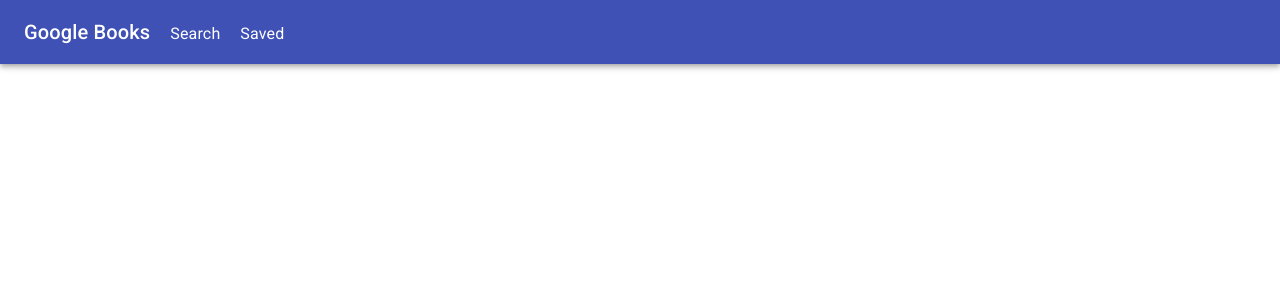
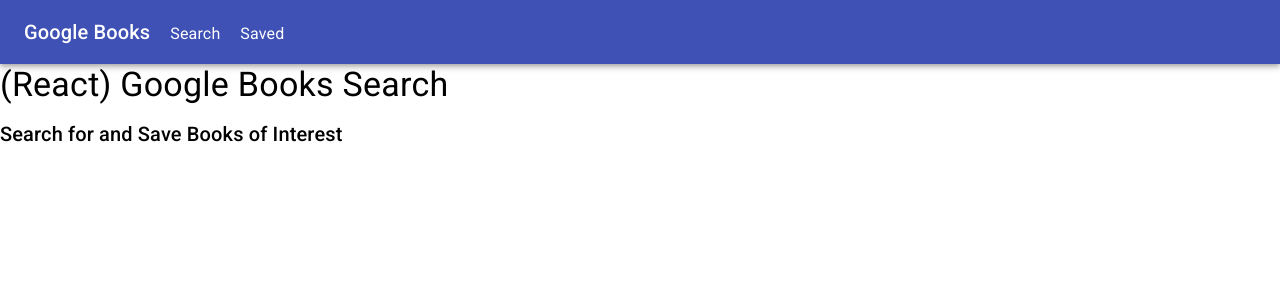
Before and after one commit to AnjaliKevadiya/google-books-search, a React (Create React App) app in the folder client/: page / in a window 1280 px wide. Shown: the top 300 px of the page. Built offline with nearby package versions, Linux system fonts and the light colour scheme.

Commit message:
designed header and include in app.js file

```diff
--- a/client/src/App.js
+++ b/client/src/App.js
@@ -1,10 +1,12 @@
 import "./App.css";
 import NavBar from "./components/NavBar";
+import Header from "./components/Header";
 
 function App() {
   return (
     <div>
       <NavBar />
+      <Header />
     </div>
   );
 }
--- a/client/src/components/Header/index.js
+++ b/client/src/components/Header/index.js
@@ -0,0 +1,26 @@
+import React from "react";
+import Typography from "@material-ui/core/Typography";
+import { makeStyles } from "@material-ui/core/styles";
+
+const useStyles = makeStyles({
+  root: {
+    width: "100%",
+    maxWidth: 500,
+    alignContent: "center",
+  },
+});
+
+export default function Header() {
+  const classes = useStyles();
+
+  return (
+    <div className={classes.root}>
+      <Typography variant="h4" gutterBottom>
+        (React) Google Books Search
+      </Typography>
+      <Typography variant="h6" gutterBottom>
+        Search for and Save Books of Interest
+      </Typography>
+    </div>
+  );
+}
```
